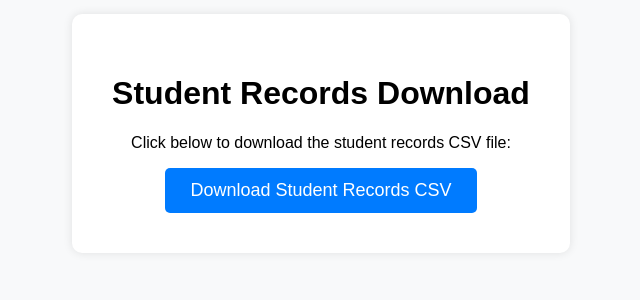
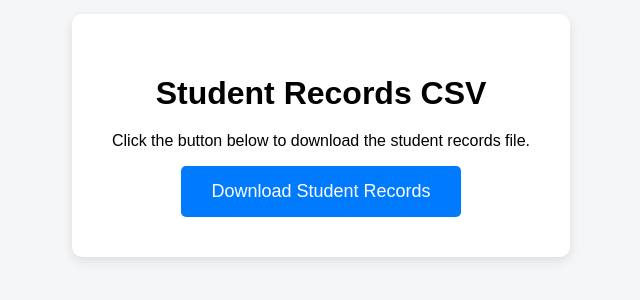
Before and after one commit to emrobee/AI-Data-Science, a plain HTML site: page index.html in a window 1280 px wide. Shown: the part 94-394 px from the top of the page, without its empty margins (319-959 px from the left). Drawn offline with Linux system fonts and the light colour scheme.

Commit message:
Update index.html

```diff
--- a/index.html
+++ b/index.html
@@ -6,44 +6,46 @@
   <style>
     body {
       font-family: Arial, sans-serif;
-      background-color: #f8f9fa;
+      background-color: #f4f6f8;
       text-align: center;
       padding-top: 100px;
     }
-    .download-box {
-      background-color: white;
+    .box {
+      background-color: #fff;
       padding: 40px;
       border-radius: 10px;
+      box-shadow: 0 4px 12px rgba(0, 0, 0, 0.1);
       display: inline-block;
-      box-shadow: 0 0 10px rgba(0,0,0,0.1);
     }
-    a.download-btn {
+    h1 {
+      margin-bottom: 20px;
+    }
+    .download-btn {
       display: inline-block;
-      padding: 12px 25px;
+      padding: 15px 30px;
       background-color: #007bff;
       color: white;
       text-decoration: none;
+      border-radius: 5px;
       font-size: 18px;
-      border-radius: 5px;
-      transition: background-color 0.3s ease;
+      transition: background 0.3s ease;
     }
-    a.download-btn:hover {
+    .download-btn:hover {
       background-color: #0056b3;
     }
   </style>
 </head>
 <body>
 
-  <div class="download-box">
-    <h1>Student Records Download</h1>
-    <p>Click below to download the student records CSV file:</p>
+  <div class="box">
+    <h1>Student Records CSV</h1>
+    <p>Click the button below to download the student records file.</p>
 
-    <!-- UPDATE the URL below to your actual file path -->
     <a class="download-btn"
-       <a href="https://emrobee.github.io/AI-Data-Science/students_records.csv" download>
-        Download Student Records CSV
+       href="https://emrobee.github.io/AI-Data-Science/students_records.csv"
+       download>
+      Download Student Records
     </a>
-
   </div>
 
 </body>
```
